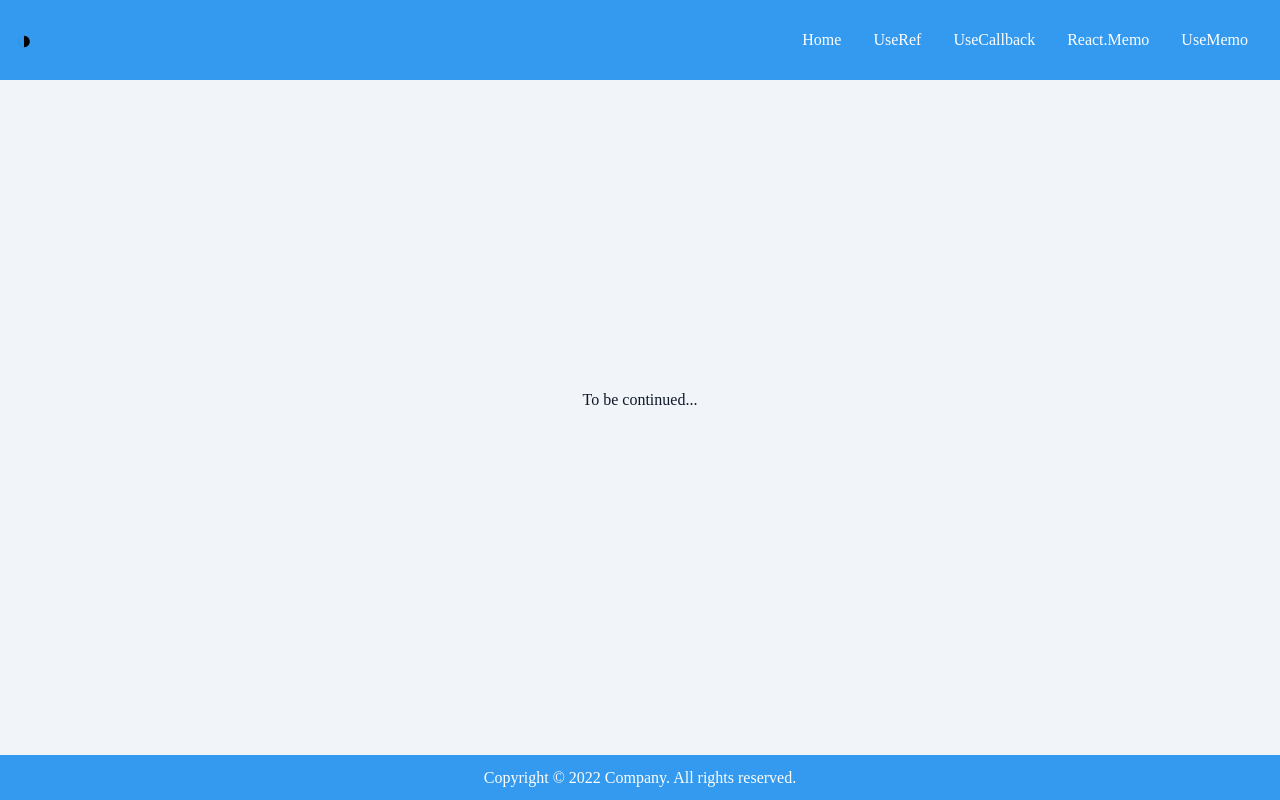
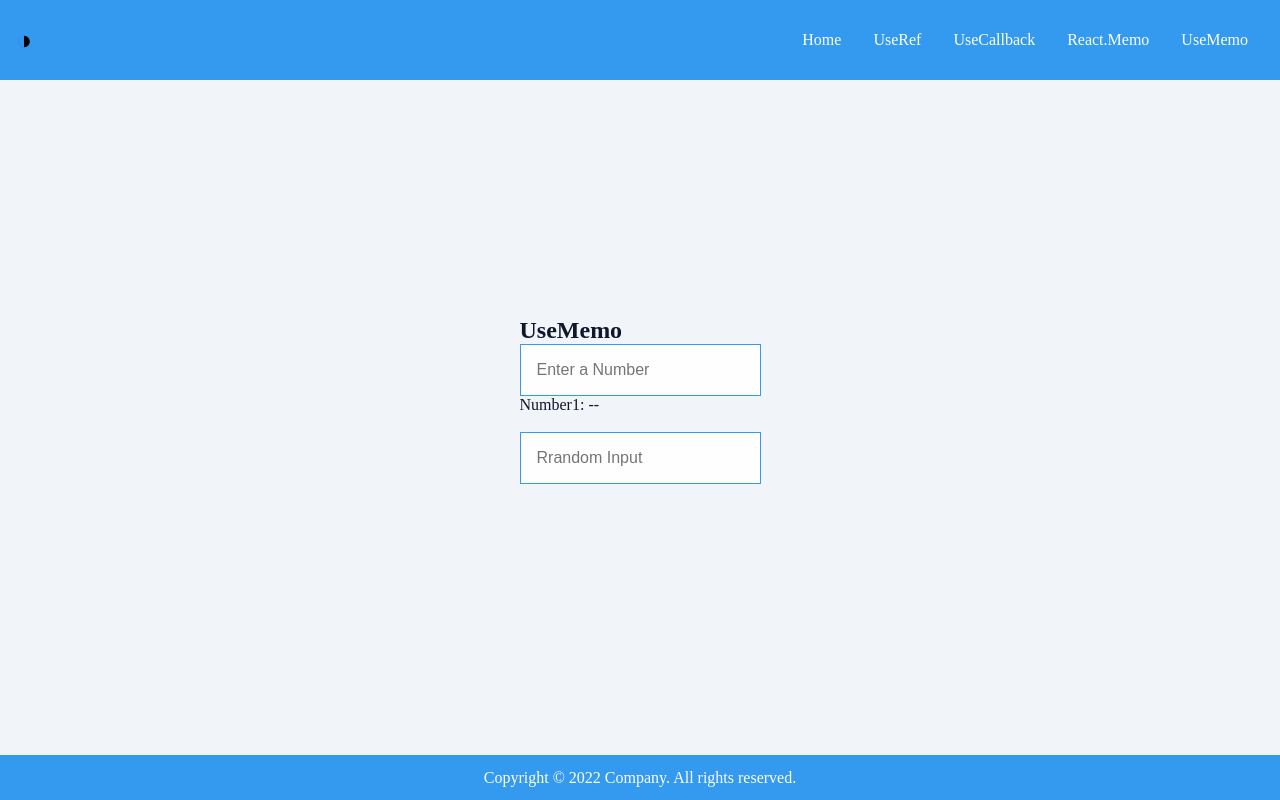
Before and after one commit to wei30172/React-Hooks, a React (Create React App) app: page /useMemo in a window 1280 px wide. Built offline with nearby package versions, Linux system fonts and the light colour scheme.

Commit message:
useMemo page

```diff
--- a/src/pages/Home/Home.jsx
+++ b/src/pages/Home/Home.jsx
@@ -2,7 +2,7 @@ import React from "react";
 import "./Home.scss";
 
 const Home = () => {
-  return <main className="page-flex">React Hooks</main>;
+  return <main className="page-flex">Notes on React</main>;
 };
 
 export default Home;
--- a/src/pages/Memo/Memo.jsx
+++ b/src/pages/Memo/Memo.jsx
@@ -1,7 +1,8 @@
 /*
 一、React.memo重要概念
+React.memo與useMemo
+React.memo memorizes components. React.memo 記憶組件。
 useMemo memorizes the result of an expensive calculation. useMemo 記住計算結果，不需要在每次渲染時都重複執行獲得一樣的結果。
-React.memo memorizes components. React.memo 記憶組件。
 
 React.memo returns a new component after it wraps the component it received.
 React.memo 在收到组件后返回一个新组件。
--- a/src/pages/UseCallback/UseCallback.jsx
+++ b/src/pages/UseCallback/UseCallback.jsx
@@ -34,7 +34,7 @@ const UseCallback = () => {
   const [num2] = useState(5);
 
   // const sum = () => num1 + num2;
-  // 在變動state觸發組件re-render時，創造了新的sum function，引發useEffect的運行(sum變動)，執行log。
+  // 在變動state觸發組件re-render時，創造了新的sum function，引發useEffect的運行(因sum變動)，執行log。
 
   const sum = useCallback(() => num1 + num2, [num1, num2]);
   // 將num1, num2置於dependency array
@@ -48,7 +48,7 @@ const UseCallback = () => {
   }, [sum]);
 
   // const buildArray = () => [num1, num2];
-  // 在變動state觸發組件re-render時，創造了新的buildArray function，引發useEffect的運行(buildArray變動)，執行log。
+  // 在變動state觸發組件re-render時，創造了新的buildArray function，引發useEffect的運行(因buildArray變動)，執行log。
 
   const buildArray = useCallback(() => [num1, num2], [num1, num2]);
   // 將num1, num2置於dependency array
--- a/src/pages/UseMemo/UseMemo.jsx
+++ b/src/pages/UseMemo/UseMemo.jsx
@@ -1,7 +1,102 @@
-import React from "react";
+/*
+一、UseMemo重要概念
+useMemo與React.memo
+useMemo memorizes the result of an expensive calculation. useMemo 記住計算結果，不需要在每次渲染時都重複執行獲得一樣的結果。
+React.memo memorizes components. React.memo 記憶組件。
+
+useMemo與useCallback
+useMemo memorizes the output of a function.
+useMemo gives us the result of the function that it calls.
+useMemo 記住函數輸出的結果，給我們調用函數的結果。
+useCallback memorizes the function itself.
+useCallback give us a function with referential equality that we can call later.
+useCallback 記憶函數本身，給我們稍後可以調用的符合referential equality的函數。
+
+useMemo is providing a memoried result from the expensive function and that is not needing to be recalculated every time
+useMemo 提供了函數的結果記憶，如果值沒有變動不需要每次都重新計算。
+
+When we use useMemo We actually use it when the returned value is not a primitive value.
+For example arrays or objects.
+當我們使用 useMemo 時，我們實際上用在回傳的值非primitive value時。
+
+二、UseMemo使用範例
+
+三、參考資料: https://www.youtube.com/watch?v=oR8gUi1LfWY
+*/
+import React, { useState, useEffect, useMemo, useCallback } from "react";
+
+const expensiveFn1 = (n) => {
+  return n <= 1 ? n : n * n;
+};
+
+const expensiveFn3 = () => {
+  for (let i = 0; i < 100000000; i++) {
+    // do something expencive
+  }
+  return [1, 2, 3, 4];
+};
 
 const UseMemo = () => {
-  return <main className="page-flex">To be continued...</main>;
+  const [userInput, setuserInput] = useState("");
+  const [userNumber, setuserNumber] = useState("");
+
+  // useCallback返回一個memoized function的定義
+  const expensiveFn2 = useCallback((n) => {
+    return n <= 1 ? n : n * n;
+  }, []);
+
+
+  // useMemo 記住函數輸出的結果
+  const result1 = useMemo(() => expensiveFn1(userNumber), [userNumber]);
+  // expensiveFn1函數在組件外，不需要將其函數置於dependency array。
+
+  const result2 = useMemo(
+    () => expensiveFn2(userNumber),
+    [userNumber, expensiveFn2],
+  );
+  // expensiveFn2函數在組件內，將其函數置於dependency array。
+
+  const result3 = useMemo(() => expensiveFn3(), []);
+  // expensiveFn3函數不在組件內，不需要將其函數置於dependency array。
+
+  useEffect(() => {
+    console.log("New result1");
+  }, [result1]);
+
+  useEffect(() => {
+    console.log("New result2");
+  }, [result2]);
+  // 實際上在變動state觸發組件re-render時，會創造了新的expensiveFn2 function。
+  // 但因result2回傳primitive value可辨識其是否真的變動，進而判斷是否執行result2的計算。
+
+  useEffect(() => {
+    console.log("New result3");
+  }, [result3]);
+  // 在變動state觸發組件re-render時，創造了新的expensiveFn3 function。
+  // 且因result3回傳並非primitive value，因此會值續執行result3的計算。
+
+  return (
+    <main className="page-flex">
+      <section>
+        <h1>UseMemo</h1>
+        <input
+          type="number"
+          placeholder="Enter a Number"
+          value={userNumber}
+          onChange={(e) => setuserNumber(e.target.value)}
+        />
+        <p>Number1: {result1 || "--"}</p>
+
+        <br />
+        <input
+          type="text"
+          placeholder="Rrandom Input"
+          value={userInput}
+          onChange={(e) => setuserInput(e.target.value)}
+        />
+      </section>
+    </main>
+  );
 };
 
 export default UseMemo;
```
